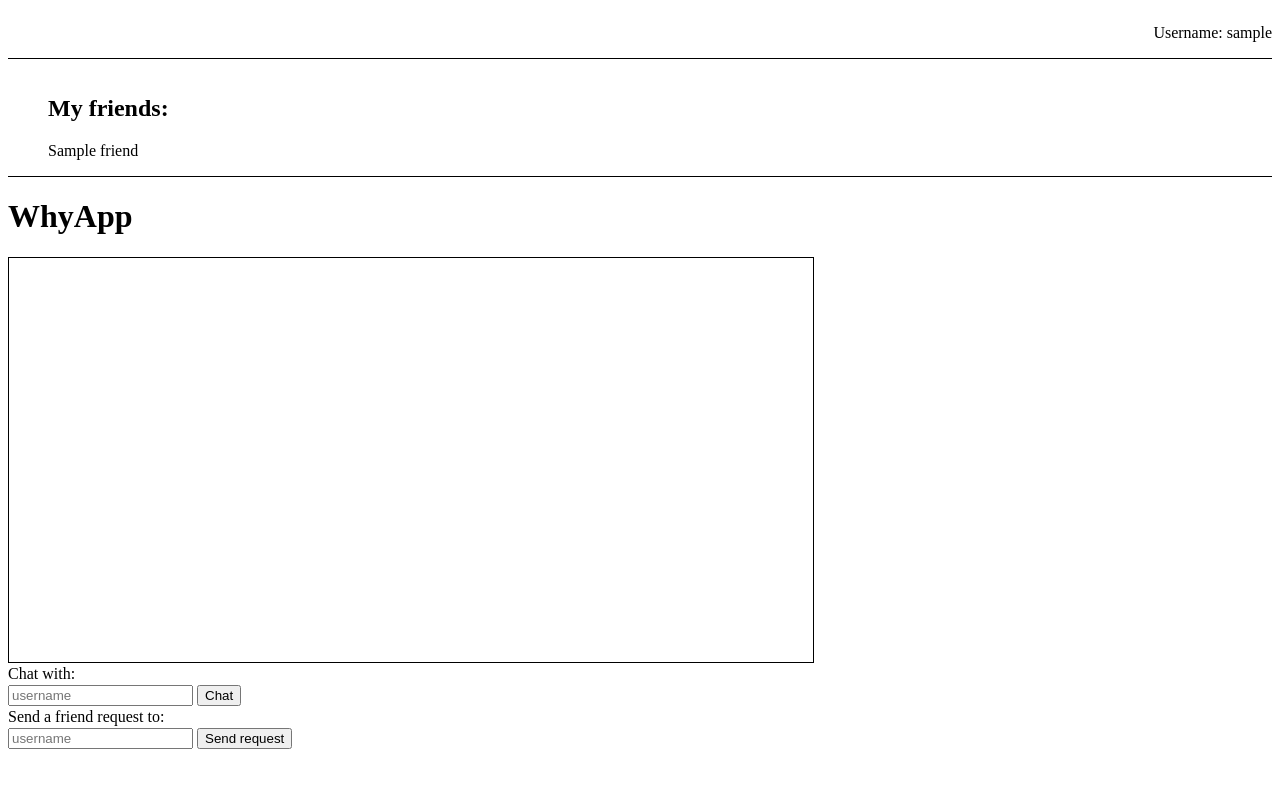
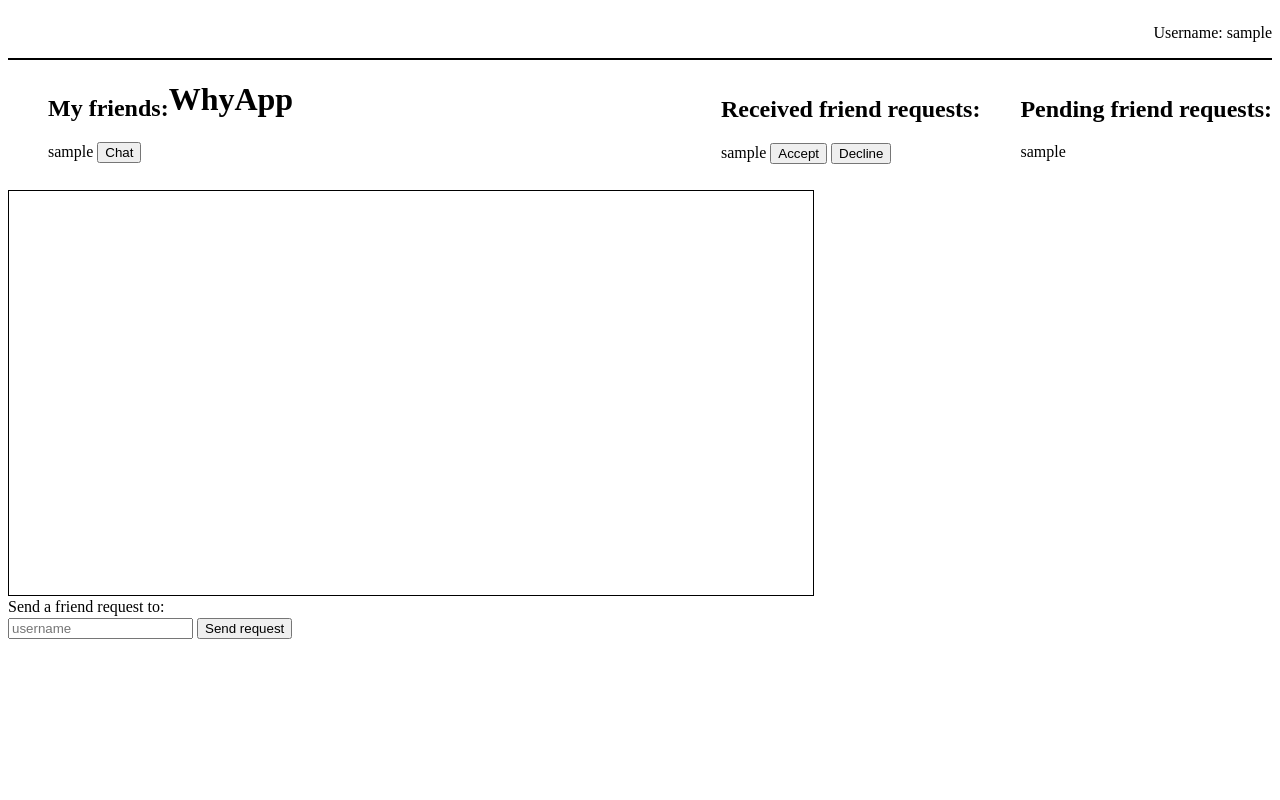
Before and after one commit to powah999/INFO2222, a Flask app: template templates/home.jinja in a window 1280 px wide. Run offline with Flask 3, Linux system fonts and the light colour scheme; the template is opened without the code that fills it: most values are stand-ins (such as "Sample title", 1, 10 or a date in 2020).

Commit message:
new changes made

```diff
--- a/app.py
+++ b/app.py
@@ -8,6 +8,8 @@ from flask import Flask, render_template, request, abort, url_for
 from flask_socketio import SocketIO
 import db
 import secrets
+from string import ascii_letters, digits, punctuation
+import bcrypt
 
 # import logging
 
@@ -23,6 +25,9 @@ socketio = SocketIO(app)
 
 # don't remove this!!
 import socket_routes
+
+
+attempts = db.Attempts()
 
 # index page
 @app.route("/")
@@ -44,40 +49,26 @@ def login_user():
     password = request.json.get("password")
    # status = request.json.get("status")
 
-    user =  db.get_user(username)
+    user = db.get_user(username)
     if user is None:
         return "Error: User does not exist!"
 
-    if user.password != password :
+    if attempts.is_blocked(username):
+        return "Error: Your account has been blocked due to too many failed login attempts"
+
+    #password verification
+    verify = bcrypt.kdf(password=password, salt=user.salt, desired_key_bytes=60, rounds=200)
+    if verify != user.password:
+        attempts.set_failed(username)
+        if attempts.is_blocked(username):
+            # log when account was blocked --> unblock in an hour?
+            return "Too many failed login attempts, your account has been blocked temporarily"
+
         return "Error: Password does not match!"
 
-    return url_for('home', username=request.json.get("username"), friends=request.json.get("friends"))
+    attempts.reset(username)
 
-
-#handles a post request when the user sends friend
-def accept_friend():
-    if not request.is_json:
-        abort(404)
-
-    username = request.json.get("username")
-    user =  db.get_user(username)
-
-
-
-'''
-@app.route("/login/user", methods=["POST"])
-def dislay_friends():
-    if not request.is_json:
-        abort(404)
-
-    username = request.json.get("username")
-    #user =  db.get_user(username)
-
-    #friend_list = request.json.get(username + "friends")
-    #friends = db.get_friend_list(user)
-
-    return url_for('home', friend_list=request.json.get(username + "friends"))
-'''
+    return url_for('home', username=request.json.get("username"), friends=request.json.get("friends"), received=db.get_friend_requests(username, True), pending=db.get_friend_requests(username, False))
 
 # handles a get request to the signup page
 @app.route("/signup")
@@ -93,14 +84,29 @@ def signup_user():
     password = request.json.get("password")
 
     #add username and password security requirements here
+    if len(password) < 12:
+        return "Password length must be at least 12 characters!"
+
+    if set(password).difference(digits):
+        return "Password requires at least one numeric character!"
+
+    if set(password).difference(ascii_letters):
+        return "Password requires at least one alphabetic character!"
+
+    if set(password).difference(punctuation):
+        return "Password requires at least one special character!"
+
+    #hash password
+    password = password.encode('ascii')
+
+    salt = bcrypt.gensalt()
+    hash = bcrypt.kdf(password=password, salt=salt, desired_key_bytes=60, rounds=200)
 
     if db.get_user(username) is None:
-        db.insert_user(username, password)
+        db.insert_user(username, hash, salt)
+        attempts.reset(username)
         return url_for('home', username=username, friends=request.json.get("friends"))
     return "Error: User already exists!"
-
-
-
 
 
 # handler when a "404" error happens
@@ -114,9 +120,9 @@ def home():
     if request.args.get("username") is None:
         abort(404)
 
-    return render_template("home.jinja", username=request.args.get("username"), friends=request.args.get("friends"))
+    username=request.args.get("username")
 
-
+    return render_template("home.jinja", username=username, friends=request.args.get("friends"), received=db.get_friend_requests(username, True), pending=db.get_friend_requests(username, False))
 
 if __name__ == '__main__':
     app.debug=True
--- a/templates/home.jinja
+++ b/templates/home.jinja
@@ -24,6 +24,16 @@
         margin-bottom: 2px;
     }
 
+    .requests {
+        float: left;
+        margin-bottom: 5px;
+    }
+
+    .received {
+        margin-bottom: 10px;
+    }
+
+
 </style>
 
 <!--Navbar, you'll see the username here-->
@@ -34,21 +44,57 @@
 </nav>
 
 <!-- Display friends list upon successful login-->
-<nav style="border-bottom: 1px solid black;">
-    <ol style="float: left">
+<div style="border-bottom: 1px solid black;">
+    <ul style="float: left">
         <h2>My friends:</h2>
         {% if friends %}
             {% for friend in friends %}
                 <li style="display:inline-block">
-                    {{ friend.name }}
+                    <div class="received">
+                    <span>{{ friend.username }}</span>
+                    <button onclick="join_room( {{friend.username}} )">Chat</button>
+                    </div>
                 </li>
             {% endfor %}
         {% else %}
             <p> You have no friends :&#40; <p>
         {% endif %}
-    </ol>
-</nav>
+    </ul>
+</div>
 
+<div>
+    <ul style="float: right">
+    <h2>Pending friend requests:</h2>
+    {% if pending %}
+            {% for request in pending %}
+                <li style="display:inline-block">
+                    {{ request.friend_username }}
+                </li>
+            {% endfor %}
+        {% else %}
+            <p> You have no pending requests! <p>
+        {% endif %}
+    </ul>
+</div>
+
+<div>
+    <ul style="float: right">
+    <h2>Received friend requests:</h2>
+    {% if received %}
+            {% for request in received %}
+                <li style="display:inline-block">
+                    <div class="received">
+                    <span>{{ request.friend_username }}</span>
+                    <button onclick="accept( {{ request.friend_username}} )">Accept</button>
+                    <button onclick="decline( {{ request.friend_username}} )">Decline</button>
+                    </div>
+                </li>
+            {% endfor %}
+        {% else %}
+            <p> No one wants to be your friend :&#40; <p>
+        {% endif %}
+    </ul>
+</div>
 
 <h1>WhyApp </h1>
 
@@ -58,7 +104,7 @@
 
     <!-- These part ideally should be a form element,
     but I wrote this code a year ago and I don't want to break anything...-->
-    <section id="chat_box">
+    <section id="chat_box" style="display: none">
         <p class="text">Chat with: </p>
         <input id="receiver" placeholder="username">
         <!-- MDN says its bad practice to use the onclick attribute,
@@ -69,11 +115,8 @@
     <section id="friend_requests_box">
         <p class="text">Send a friend request to: </p>
         <input id="new_friend" placeholder="username">
-        <!-- MDN says its bad practice to use the onclick attribute,
-        but we're using it anyways coz its easy :)-->
         <button onclick="send_friend_request()">Send request</button>
     </section>
-
 
     <!-- The (message) input box is set to display: none initially,
     this means the input box is "invisible" initially-->
@@ -82,11 +125,6 @@
         <input id="message" placeholder="message">
         <button onclick="send()">Send</button>
         <button onclick="leave()">Leave Room</button>
-    </section>
-
-    <section id="response_box" style="display: none" >
-        <button onclick="accept()">Accept</button>
-        <button onclick="decline()">Decline</button>
     </section>
 
 </main>
@@ -123,8 +161,6 @@
         // we'll display the message box, instead of the "Chat with: " box
         $("#chat_box").hide();
         $("#input_box").show();
-        $("#friend_requests_box").show();
-        $("#response_box").hide();
         room_id = parseInt(Cookies.get("room_id"));
     })
 
@@ -144,17 +180,12 @@
         add_message(msg, color);
     })
 
-    socket.on("incoming_request", (msg, color="black", sender_name) => {
-        add_message(msg, color);
-        var sender_name = sender_name;
-        $("#response_box").show();
-    })
+    function accept(friend_username) {
+        socket.emit("accept", username, friend_username);
+    }
 
-    function accept() {
-        socket.emit("accept", username, sender_name, room_id);
-        $("#chat_box").hide();
-        $("#response_box").hide();
-        $("#input_box").show();
+    function decline(friend_username) {
+        socket.emit("decline", username, friend_username);
     }
 
     // we'll send the message to the server by emitting a "send" event
@@ -165,9 +196,9 @@
     }
 
     // we emit a join room event to the server to join a room
-    function join_room() {
+    function join_room(receiver) {
 
-        let receiver = $("#receiver").val();
+        //let receiver = $("#receiver").val();
 
         // pass in the receiver of our message to the server
         // as well as the current user's username
@@ -185,7 +216,7 @@
             Cookies.set("room_id", room_id);
 
             // now we'll show the input box, so the user can input their message
-            $("#chat_box").hide();
+           // $("#chat_box").hide();
             $("#input_box").show();
         });
 
@@ -198,21 +229,7 @@
 
         // pass in the receiver of our message to the server
         // as well as the current user's username
-        socket.emit("send_request", username, new_friend, (res) => {
-            // res is a string with the error message if the error occurs
-            // this  is a pretty bad way of doing error handling, but watevs
-            if (typeof res != "number") {
-                alert(res);
-                return;
-            }
-
-            // set the room id variable to the room id returned by the server
-            room_id = res;
-            let sender_name = sender_name
-            Cookies.set("username", new_friend);
-            Cookies.set("room_id", room_id);
-
-        });
+        socket.emit("send_request", username, new_friend)
     }
 
 
```
Also changed, not shown: db.py (+38 -4 lines), models.py (+57 -3 lines), socket_routes.py (+53 -4 lines).
